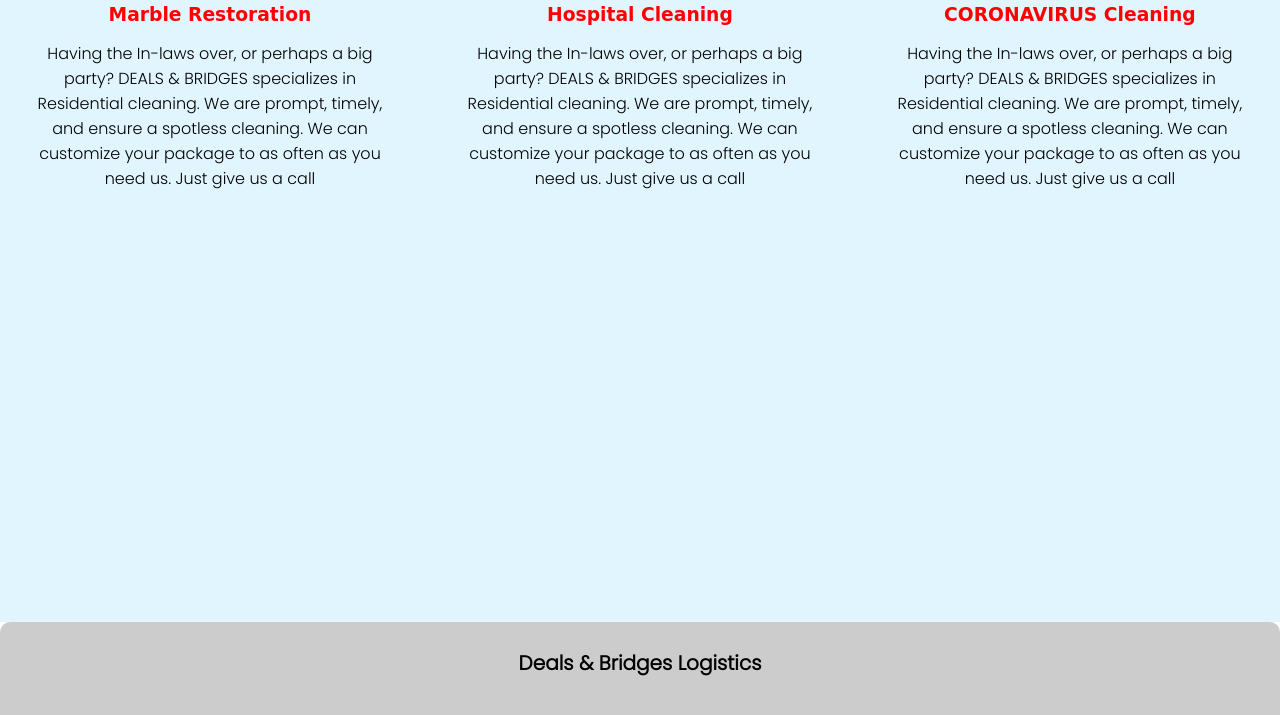
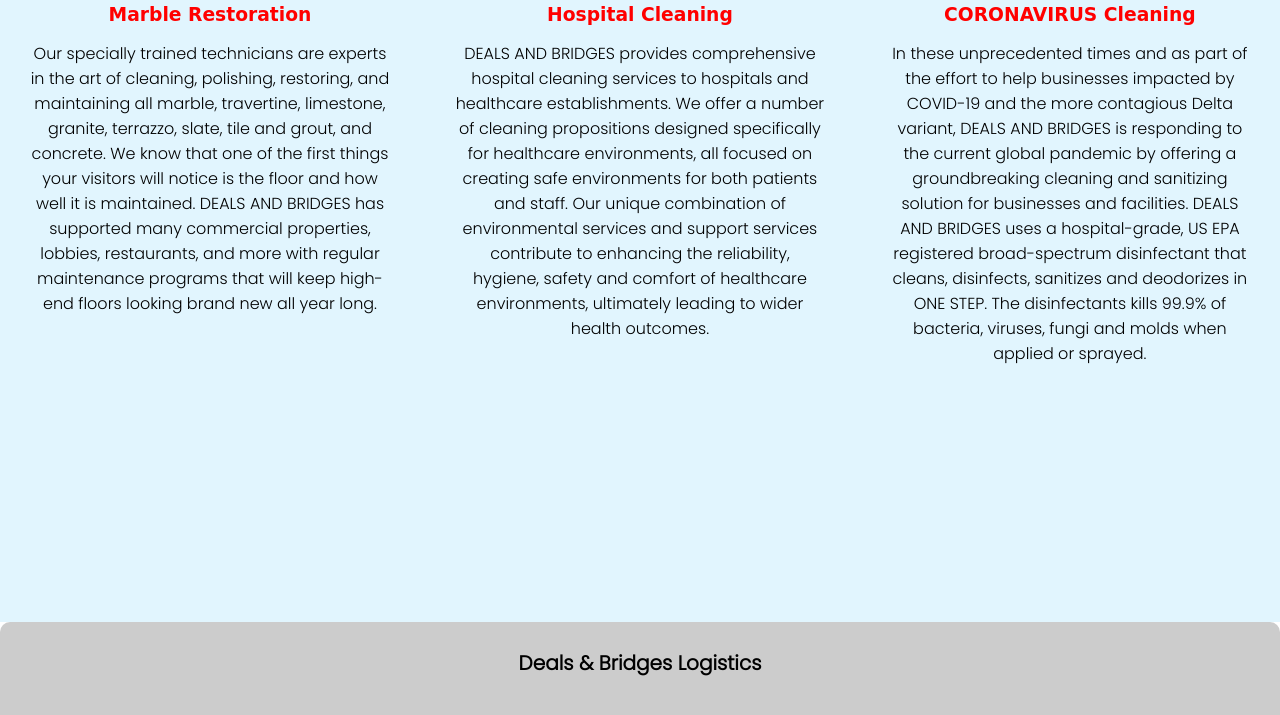
Before and after one commit to Dareybonus/DnBgroup, a plain HTML site: page index.html in a window 1280 px wide. Shown: the part 1553-2268 px from the top of the page. Drawn offline with Linux system fonts and the light colour scheme; a web font is replaced by a local one.

Commit message:
recent update i have updated all sections, i commented out the logistics drop down for a reason.

```diff
--- a/index.html
+++ b/index.html
@@ -54,13 +54,13 @@
                 </ul>
             </li>
             <li><a href="#logistics">Logistic Services <i class="fa fa-caret-down" style="margin-left: 10px;"></i></a>
-                <ul>
+               <!-- <ul>
                     <li><a href="#">Delivery</a></li>
                     <li><a href="#">Transport</a></li>
                     <li><a href="#">Packaging</a></li>
                     <li><a href="#">Retail</a></li>
                     <li><a href="#">Distribution</a></li>
-                </ul>
+                </ul> -->
             </li>
             <li><a href="#contact">Contact</a></li>
         </ul>
@@ -127,17 +127,17 @@
                 <div class="services">
                     <img src="images/marble-restoration.jpg" alt="marble-restoration" id="marble">
                     <h3>Marble Restoration</h3>
-                    <p>Having the In-laws over, or perhaps a big party? DEALS & BRIDGES specializes in Residential cleaning. We are prompt, timely, and ensure a spotless cleaning. We can customize your package to as often as you need us. Just give us a call</p>
+                    <p>Our specially trained technicians are experts in the art of cleaning, polishing, restoring, and maintaining all marble, travertine, limestone, granite, terrazzo, slate, tile and grout, and concrete. We know that one of the first things your visitors will notice is the floor and how well it is maintained. DEALS AND BRIDGES has supported many commercial properties, lobbies, restaurants, and more with regular maintenance programs that will keep high-end floors looking brand new all year long.</p>
                 </div>
                 <div class="services">
                     <img src="images/hospital-cleaning.jpg" alt="hospital-cleaning" id="hospital">
                     <h3>Hospital Cleaning</h3>
-                    <p>Having the In-laws over, or perhaps a big party? DEALS & BRIDGES specializes in Residential cleaning. We are prompt, timely, and ensure a spotless cleaning. We can customize your package to as often as you need us. Just give us a call</p>
+                    <p>DEALS AND BRIDGES provides comprehensive hospital cleaning services to hospitals and healthcare establishments. We offer a number of cleaning propositions designed specifically for healthcare environments, all focused on creating safe environments for both patients and staff. Our unique combination of environmental services and support services contribute to enhancing the reliability, hygiene, safety and comfort of healthcare environments, ultimately leading to wider health outcomes.</p>
                 </div>
                 <div class="services">
                     <img src="images/coronaCleaning.jpg" alt="corona virus cleaning" id="corona-virus">
                     <h3>CORONAVIRUS Cleaning</h3>
-                    <p>Having the In-laws over, or perhaps a big party? DEALS & BRIDGES specializes in Residential cleaning. We are prompt, timely, and ensure a spotless cleaning. We can customize your package to as often as you need us. Just give us a call</p>
+                    <p>In these unprecedented times and as part of the effort to help businesses impacted by COVID-19 and the more contagious Delta variant, DEALS AND BRIDGES is responding to the current global pandemic by offering a groundbreaking cleaning and sanitizing solution for businesses and facilities. DEALS AND BRIDGES uses a hospital-grade, US EPA registered broad-spectrum disinfectant that cleans, disinfects, sanitizes and deodorizes in ONE STEP. The disinfectants kills 99.9% of bacteria, viruses, fungi and molds when applied or sprayed.</p>
                 </div>
             </div>
     </div>
```
Also changed, not shown: human-resources.html (+2 -2 lines).
